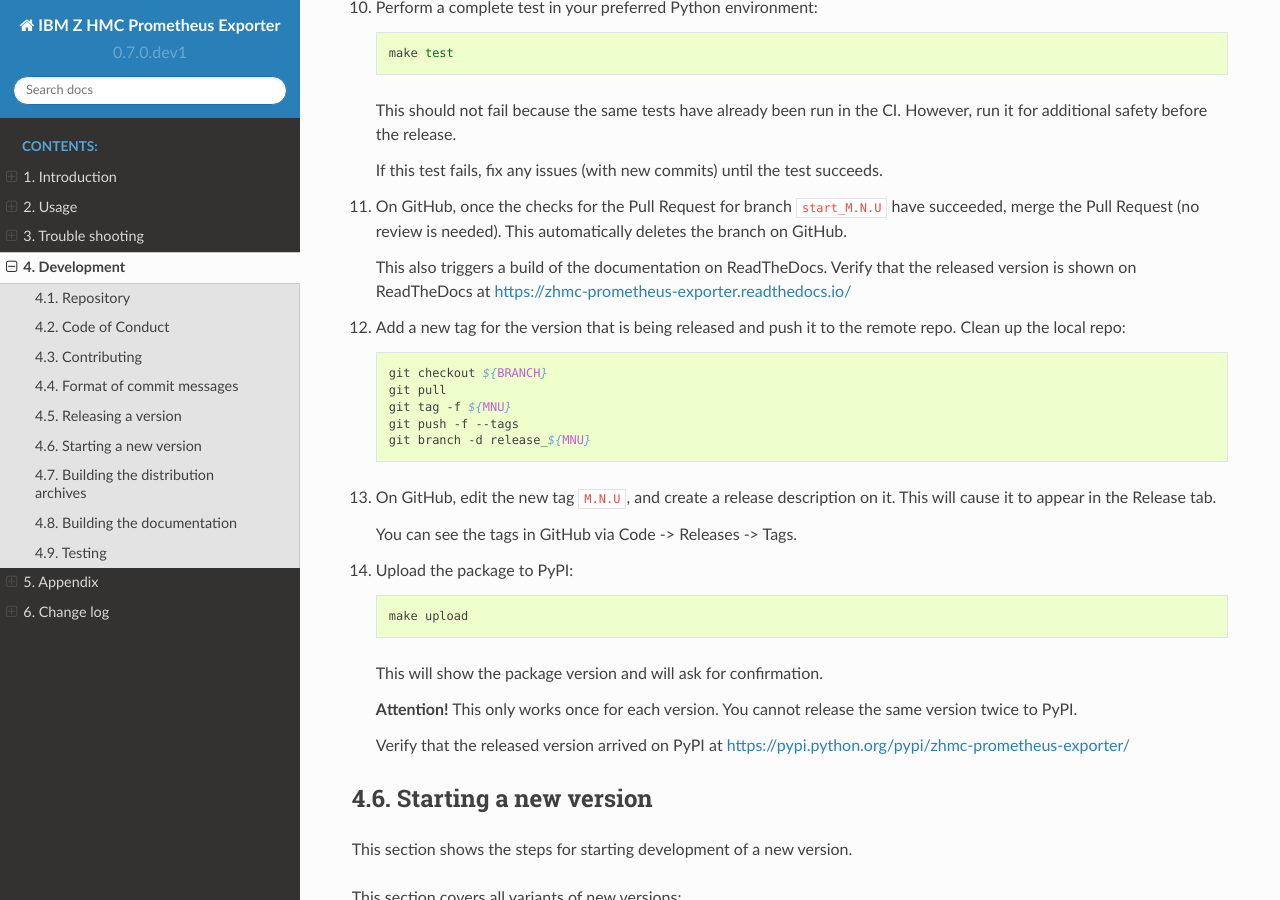
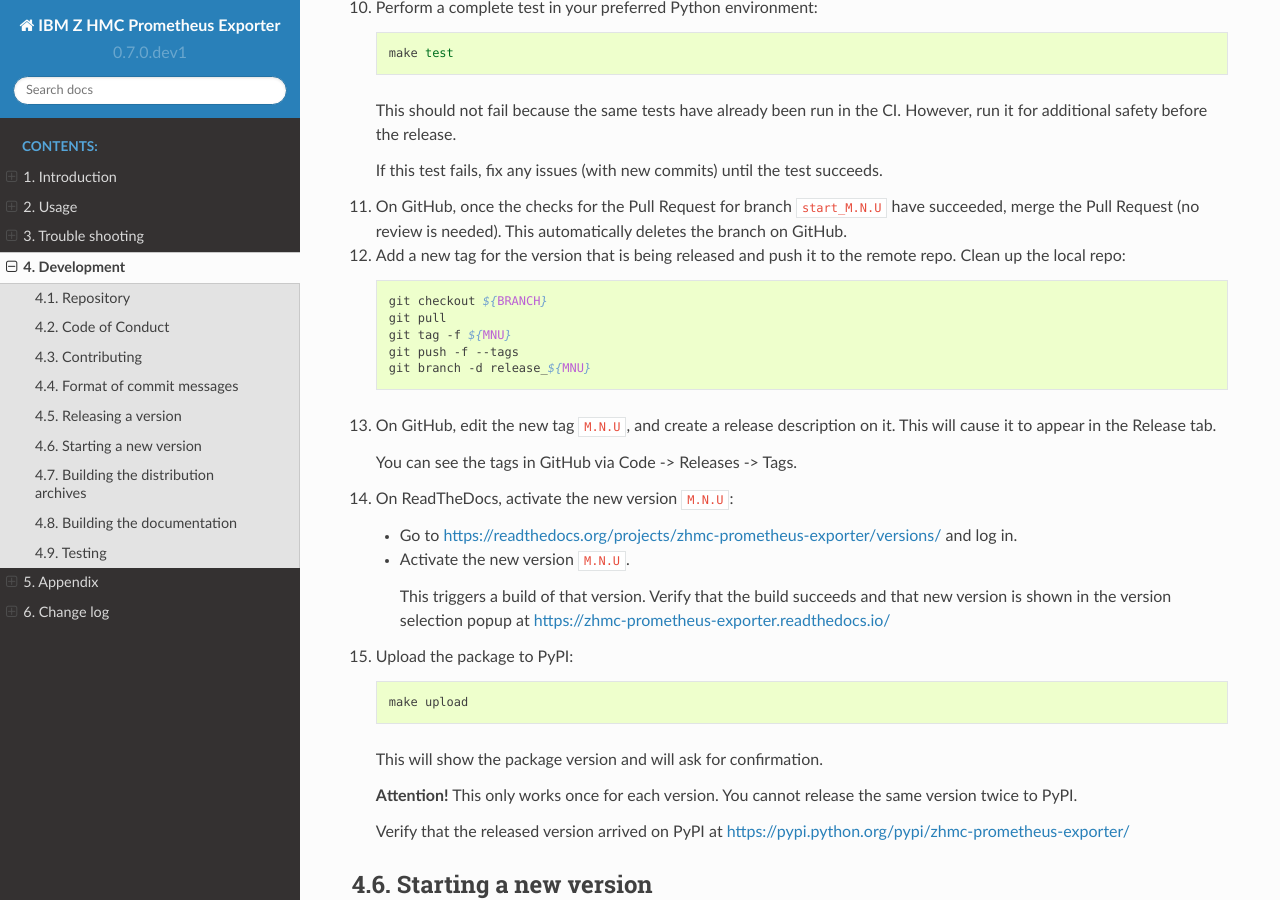
Before and after one commit to zhmcclient/zhmc-prometheus-exporter, a Sphinx documentation site: the page built from docs/dev.rst, in a window 1280 px wide and 900 px high, scrolled down 4424 px. Built offline with Sphinx 7.4.7 and the Read the Docs theme 2.0.0, drawn with Linux system fonts in a browser that asks for light colours.

Commit message:
Fixed description for releasing to add missing RTD
Details:

* The description how to release a version missed a step to add the new
  version to RTD. What gets added to RTD are the version tags, and
  the latest and stable versions as defined in RTD. the stable_M.N
  branches do not show up on RTD because that is too confusing.

Signed-off-by: Andreas Maier <maiera@de.ibm.com>

```diff
--- a/docs/dev.rst
+++ b/docs/dev.rst
@@ -285,10 +285,6 @@ local clone of the zhmc-ansible-modules Git repo.
     have succeeded, merge the Pull Request (no review is needed). This
     automatically deletes the branch on GitHub.
 
-    This also triggers a build of the documentation on ReadTheDocs.
-    Verify that the released version is shown on ReadTheDocs at
-    https://zhmc-prometheus-exporter.readthedocs.io/
-
 12. Add a new tag for the version that is being released and push it to
     the remote repo. Clean up the local repo:
 
@@ -305,7 +301,18 @@ local clone of the zhmc-ansible-modules Git repo.
 
     You can see the tags in GitHub via Code -> Releases -> Tags.
 
-14. Upload the package to PyPI:
+14. On ReadTheDocs, activate the new version ``M.N.U``:
+
+    * Go to https://readthedocs.org/projects/zhmc-prometheus-exporter/versions/
+      and log in.
+
+    * Activate the new version ``M.N.U``.
+
+      This triggers a build of that version. Verify that the build succeeds
+      and that new version is shown in the version selection popup at
+      https://zhmc-prometheus-exporter.readthedocs.io/
+
+15. Upload the package to PyPI:
 
     .. code-block:: sh
 
```
